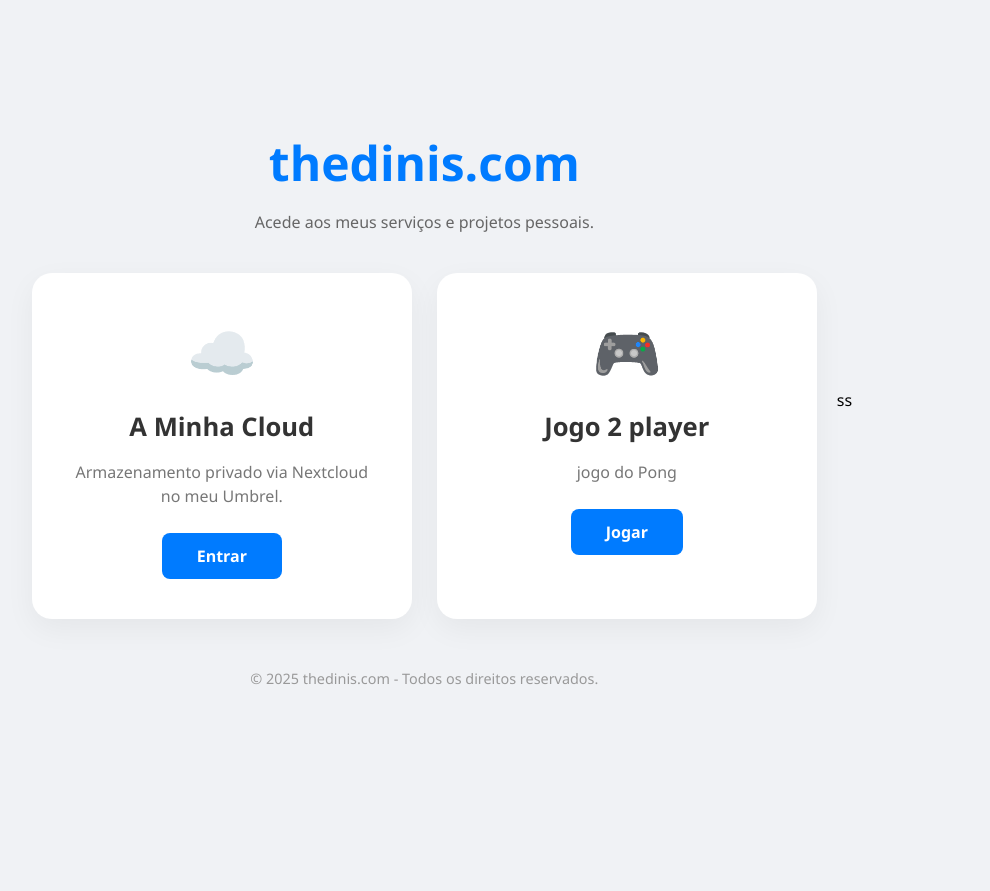
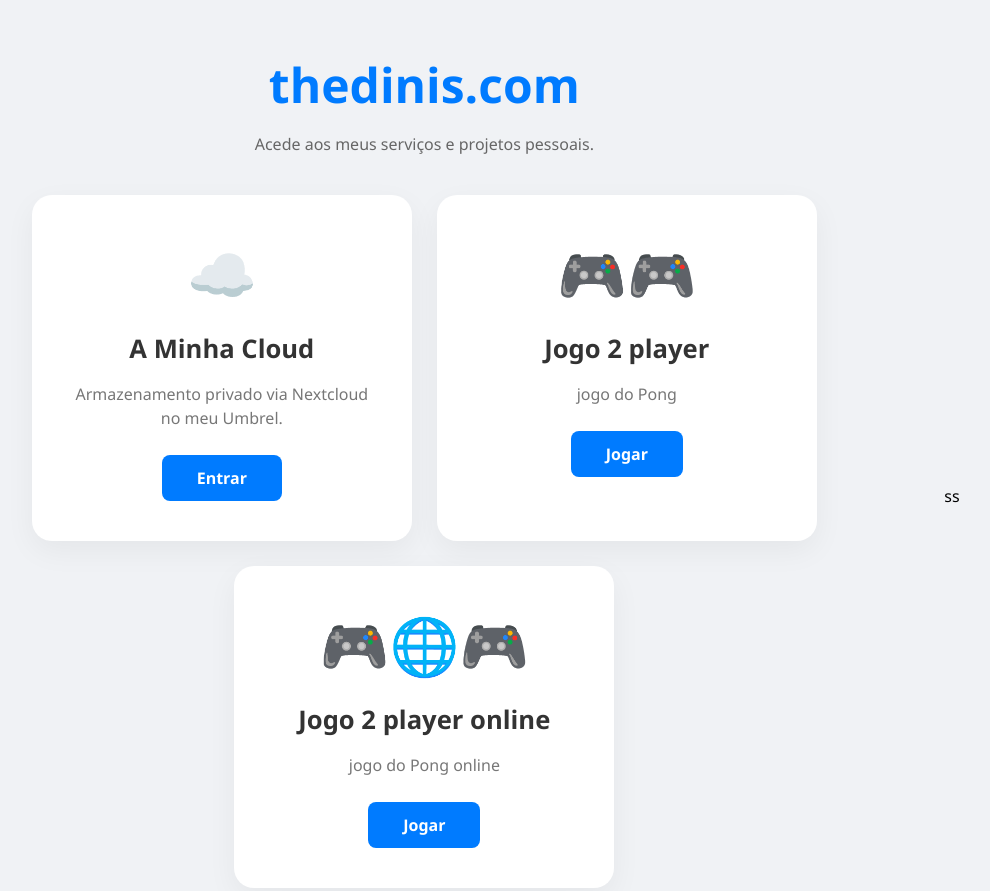
Before and after one commit to dinisMr/site_dinis, a plain HTML site: page index.html in a window 1280 px wide. Shown: the top 891 px of the page, without its empty margins (208-1198 px from the left). Before the commit the page ends 800 px from the top, so only its background shows below. Drawn offline with Linux system fonts and the light colour scheme.

Commit message:
Update index.html

```diff
--- a/index.html
+++ b/index.html
@@ -23,9 +23,16 @@
         </a>
 
         <a href="https://pong.thedinis.com/" class="card">
-            <div class="icon">🎮</div>
+            <div class="icon">🎮🎮</div>
             <h3>Jogo 2 player</h3>
             <p> jogo do Pong</p>
+            <span class="btn">Jogar</span>
+        </a>
+
+        <a href="https://multiplayerpong.thedinis.com/" class="card">
+            <div class="icon">🎮🌐🎮</div>
+            <h3>Jogo 2 player online</h3>
+            <p> jogo do Pong online</p>
             <span class="btn">Jogar</span>
         </a>
     </main>
```
